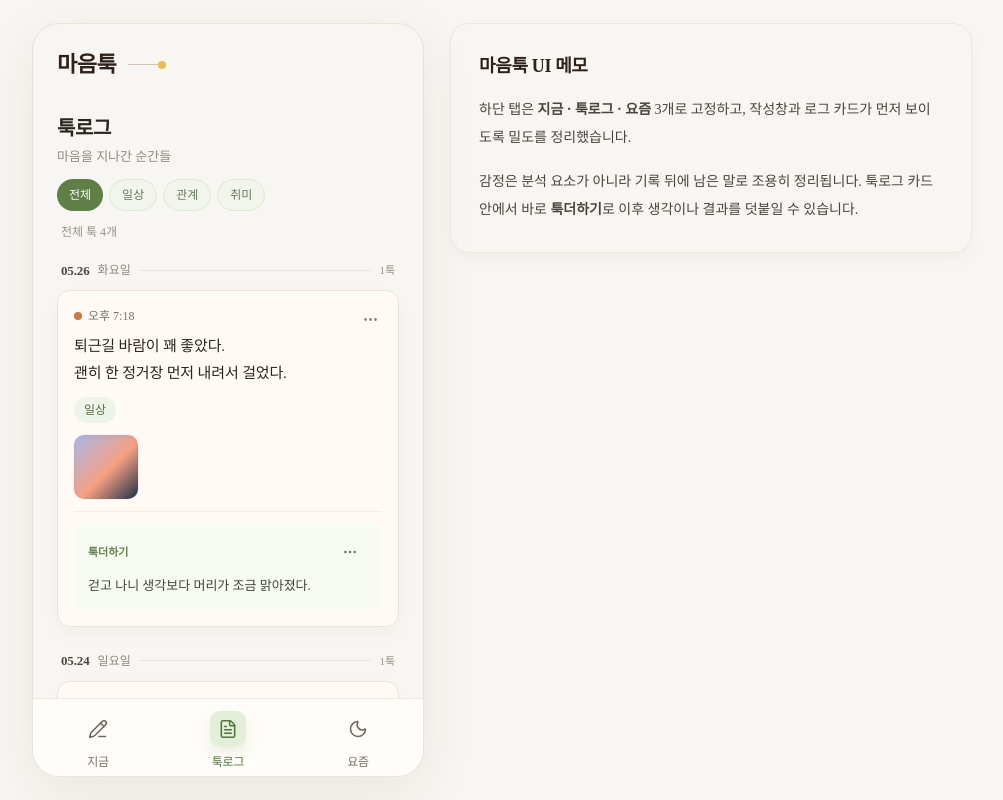
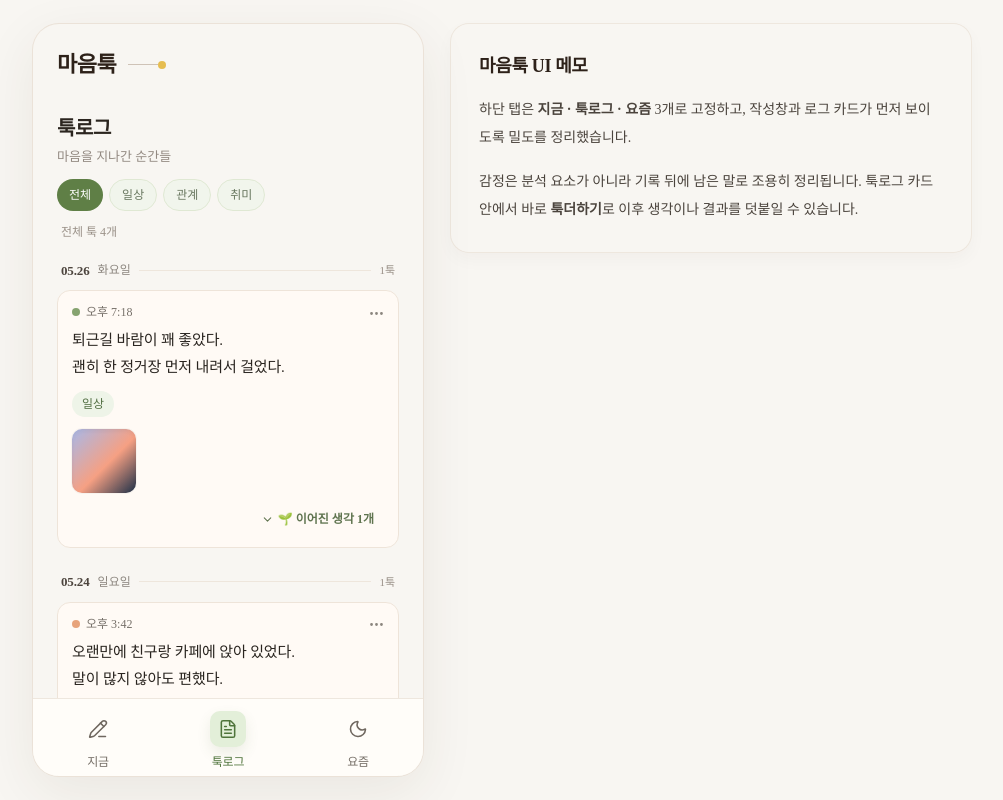
Before and after one commit to ojhdream/maeumtuk, a React (Vite) app: page / in a window 1280 px wide. Both pictures are taken after a click on the button "툭로그". Shown: the whole page, without its empty margins (138-1141 px from the left). Built offline with nearby package versions, Linux system fonts and the light colour scheme; a web font is replaced by a local one.

Commit message:
Refine tuklog card density

```diff
--- a/src/App.jsx
+++ b/src/App.jsx
@@ -303,7 +303,7 @@ function getTimeDotColor(hour) {
   return "#8c8798";
 }
 
-const flowDotColors = ["#86a36f", "#d9aa45", "#e58665", "#a99bd2", "#8193a8"];
+const flowDotColors = ["#d9aa45", "#86a36f", "#87a8bd", "#e7a37b", "#a99bd2"];
 
 function getFlowDotColor(item, sequence = 0) {
   const source = `${item.id || ""}${item.date || ""}${item.time || ""}${item.text || ""}${sequence}`;
@@ -317,8 +317,7 @@ function getFlowDotColor(item, sequence = 0) {
 }
 
 function getLogDotColor(item) {
-  const hour = getHourFromTimeLabel(item.time);
-  return hour === null ? item.dot : getTimeDotColor(hour);
+  return getFlowDotColor(item);
 }
 
 function getMomentTitle(item) {
@@ -838,14 +837,14 @@ function RecentCard({ item, compact = false, showEnvelope = false, showManage =
   };
 
   return (
-    <article className="maeumtuk-log-card relative rounded-[13px] border border-[#eee4d9] bg-[#fffaf5] p-4 shadow-[0_7px_18px_rgba(54,42,30,.032)]">
+    <article className="maeumtuk-log-card relative rounded-[13px] border border-[#eee4d9] bg-[#fffaf5] px-3.5 py-3 shadow-none">
       {showManage && (
         <button
           onClick={() => {
             setMenuOpen((open) => !open);
             setConfirmDelete(false);
           }}
-          className="absolute right-2 top-2 z-10 grid h-10 w-10 place-items-center rounded-[10px] text-[#8b857e] hover:bg-[#f5eee7]"
+          className="absolute right-1.5 top-1.5 z-10 grid h-8 w-8 place-items-center rounded-[9px] text-[#8b857e] hover:bg-[#f5eee7]"
           aria-label="툭 관리"
         >
           <MoreHorizontal size={17} />
@@ -890,7 +889,7 @@ function RecentCard({ item, compact = false, showEnvelope = false, showManage =
         </div>
       )}
       <div className="font-['Pretendard']">
-          <div className="mb-2 flex items-center gap-1.5 pr-8 text-[12px] text-[#77716a]">
+          <div className="mb-1.5 flex items-center gap-1.5 pr-8 text-[12px] text-[#77716a]">
             <span className="h-2 w-2 rounded-full" style={{ background: getLogDotColor(item) }} />
             <span>{item.time}</span>
           </div>
@@ -1035,31 +1034,25 @@ function EnvelopeInteraction({ note, onChange }) {
   };
 
   return (
-    <div className="mt-3 border-t border-[#f3ede6] pt-2.5">
+    <div className="mt-2.5">
       {!open && !sent && (
         <button
           onClick={() => setOpen(true)}
-          className="ml-auto flex h-10 items-center gap-1 rounded-[9px] px-3 text-[11px] font-medium text-[#8b8279] hover:bg-[#f5eee7]"
+          className="ml-auto flex h-8 items-center gap-1 rounded-[8px] px-2.5 text-[12px] font-medium text-[#81786f] hover:bg-[#f5eee7]"
         >
-          <Plus size={13} strokeWidth={1.9} />
-          툭더하기
+          <ChevronDown size={13} strokeWidth={1.9} />
+          툭 하나 더
         </button>
       )}
       {open && !sent && (
-        <div className="rounded-[10px] border border-[#dfe8d5] bg-[#fbfcf7]/78 px-3 py-2.5">
-          <div className="mb-0.5 flex items-center justify-between">
-            <p className="text-[11px] font-semibold text-[#5f744f]">그 후의 생각이나 이야기</p>
-            <button
-              onClick={() => {
-                setMessage("");
-                setOpen(false);
-              }}
-              className="grid h-7 w-7 place-items-center rounded-[8px] text-[#707f66] hover:bg-[#eef4e8]"
-              aria-label="툭더하기 접기"
-            >
-              <ChevronUp size={15} strokeWidth={1.9} />
+        <div className="rounded-[10px] border border-[#dfe8d5] bg-[#fbfcf7] px-3 py-2.5">
+          <div className="mb-1 flex items-center">
+            <button onClick={() => setOpen(false)} className="inline-flex items-center gap-1 text-[12px] font-semibold text-[#5f744f]">
+              <ChevronUp size={13} strokeWidth={1.9} />
+              툭 하나 더
             </button>
           </div>
+          <p className="mb-1.5 text-[12px] font-medium text-[#8b8279]">그때와 지금은 어떤가요?</p>
           <textarea
             value={message}
             onChange={(event) => setMessage(event.target.value)}
@@ -1076,15 +1069,27 @@ function EnvelopeInteraction({ note, onChange }) {
           </div>
         </div>
       )}
-      {sent && (
-        <div className="relative rounded-[10px] bg-[#f8fbf2] px-3.5 py-3 text-[13px] leading-6 text-[#3f4638]">
+      {sent && !open && (
+        <button
+          onClick={() => setOpen(true)}
+          className="ml-auto flex h-8 items-center gap-1 rounded-[8px] px-2.5 text-[12px] font-semibold text-[#5f744f] hover:bg-[#eef4e8]"
+        >
+          <ChevronDown size={13} strokeWidth={1.9} />
+          🌱 이어진 생각 1개
+        </button>
+      )}
+      {sent && open && (
+        <div className="relative rounded-[10px] bg-[#f8fbf2] px-3 py-2.5 text-[13px] leading-6 text-[#3f4638]">
           <div className="mb-1 flex items-center justify-between gap-2">
-            <p className="text-[11px] font-semibold text-[#5f7f46]">툭더하기</p>
+            <button onClick={() => setOpen(false)} className="inline-flex items-center gap-1 text-[12px] font-semibold text-[#5f7f46]">
+              <ChevronUp size={13} strokeWidth={1.9} />
+              🌱 이어진 생각 1개
+            </button>
             {!editing && !confirmDelete && (
               <button
                 onClick={() => setMenuOpen((open) => !open)}
                 className="grid h-9 w-9 place-items-center rounded-[9px] text-[#707f66] hover:bg-[#eef4e8]"
-                aria-label="툭더하기 관리"
+                aria-label="이어진 생각 관리"
               >
                 <MoreHorizontal size={16} />
               </button>
```
